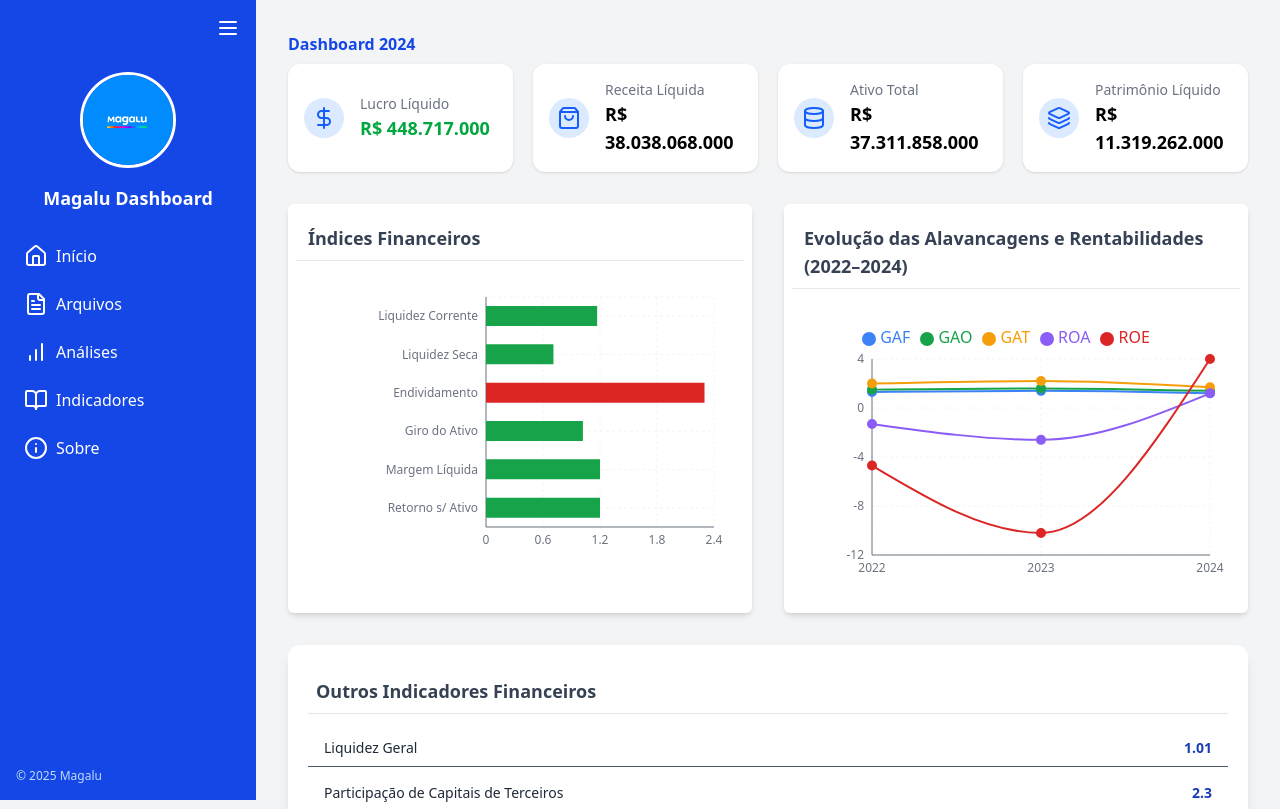
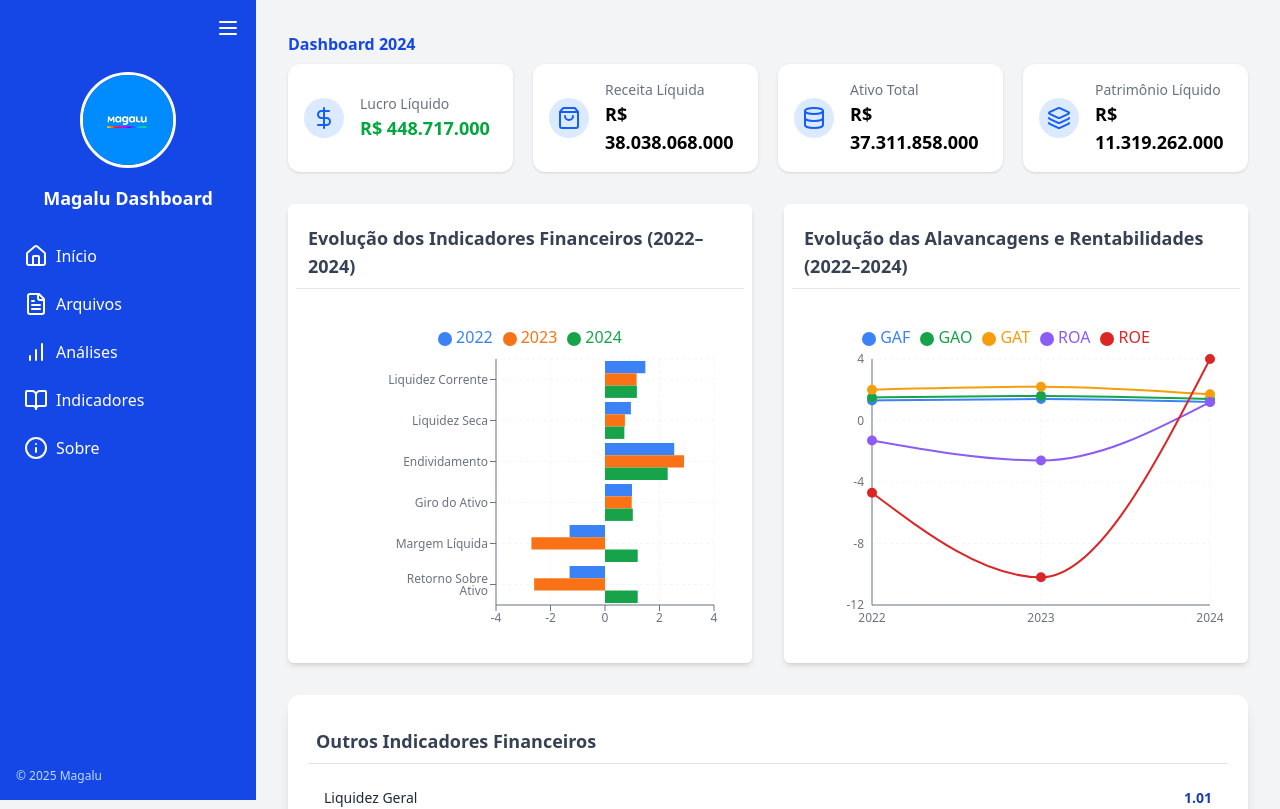
Before and after one commit to RicardoMorato/dashboard-contabil-magalu, a Next.js app: page /dashboard/2024 in a window 1280 px wide. Shown: the top 809 px of the page. Built offline with nearby package versions, Linux system fonts and the light colour scheme.

Commit message:
feat: adicionar tabela de evolução dos indicadores durante os 3 anos

```diff
--- a/src/components/FinanceIndicatorsChart.tsx
+++ b/src/components/FinanceIndicatorsChart.tsx
@@ -8,45 +8,77 @@
   YAxis,
   CartesianGrid,
   Tooltip,
+  Legend,
   ResponsiveContainer,
-  Cell,
 } from "recharts";
+
+const financeIndicatorsData = [
+  {
+    indicador: "Liquidez Corrente",
+    "2022": 1.48,
+    "2023": 1.16,
+    "2024": 1.17,
+  },
+  {
+    indicador: "Liquidez Seca",
+    "2022": 0.95,
+    "2023": 0.73,
+    "2024": 0.71,
+  },
+  {
+    indicador: "Endividamento",
+    "2022": 2.54,
+    "2023": 2.90,
+    "2024": 2.30,
+  },
+  {
+    indicador: "Giro do Ativo",
+    "2022": 0.99,
+    "2023": 0.98,
+    "2024": 1.02,
+  },
+  {
+    indicador: "Margem Líquida",
+    "2022": -1.3,
+    "2023": -2.7,
+    "2024": 1.2,
+  },
+  {
+    indicador: "Retorno Sobre Ativo",
+    "2022": -1.3,
+    "2023": -2.6,
+    "2024": 1.2,
+  },
+];
 
 interface FinanceIndicatorsChartProps {
   title?: string;
-  data: { name: string; valor: number }[];
 }
 
 const FinanceIndicatorsChart: React.FC<FinanceIndicatorsChartProps> = ({
-  title = "Índices Financeiros",
-  data,
+  title = "Evolução dos Indicadores Financeiros (2022–2024)",
 }) => {
   return (
     <div className="w-full max-w-3xl mx-auto p-2 bg-white rounded-md shadow-md">
-      <h2 className="text-lg font-semibold mb-4 pl-3 pt-3 pb-2 border-b border-gray-200 text-gray-700">{title}</h2>
-      <ResponsiveContainer width="100%" height={300}>
+      <h2 className="text-lg font-semibold mb-4 pl-3 pt-3 pb-2 border-b border-gray-200 text-gray-700">
+        {title}
+      </h2>
+      <ResponsiveContainer width="100%" height={350}>
         <BarChart
-          data={data}
+          data={financeIndicatorsData}
           layout="vertical"
-          margin={{ top: 20, right: 30, left: 50, bottom: 20 }}
+          margin={{ top: 20, right: 30, left: 60, bottom: 20 }}
         >
           <CartesianGrid strokeDasharray="3 3" stroke="#f3f4f6" />
-          <XAxis
-            type="number"
-            stroke="#6b7280"
-            fontSize={12}
-            tickLine={false}
-          />
+          <XAxis type="number" stroke="#6b7280" fontSize={12} />
           <YAxis
-            dataKey="name"
+            dataKey="indicador"
             type="category"
             stroke="#6b7280"
             fontSize={12}
             width={140}
-            tickLine={false}
           />
           <Tooltip
-            cursor={{ fill: "rgba(251 191 36 / 0.2)" }}
             contentStyle={{
               borderRadius: 8,
               borderColor: "#e5e7eb",
@@ -54,22 +86,16 @@
               fontSize: 13,
             }}
           />
-          <Bar dataKey="valor" radius={[0, 0, 0, 0]} barSize={20}>
-            {data.map((entry, index) => (
-              <Cell
-                key={`cell-${index}`}
-                fill={
-                  entry.valor <= 0 ||
-                  entry.name
-                    .toLowerCase()
-                    .normalize("NFD")
-                    .replace(/[\u0300-\u036f]/g, "") === "endividamento"
-                    ? "#dc2626"
-                    : "#16a34a"
-                }
-              />
-            ))}
-          </Bar>
+          <Legend
+            verticalAlign="top"
+            layout="horizontal"
+            align="center"
+            iconType="circle"
+            wrapperStyle={{ paddingBottom: 10 }}
+          />
+          <Bar dataKey="2022" fill="#3b82f6" barSize={18} name="2022" />
+          <Bar dataKey="2023" fill="#f97316" barSize={18} name="2023" />
+          <Bar dataKey="2024" fill="#16a34a" barSize={18} name="2024" />
         </BarChart>
       </ResponsiveContainer>
     </div>
--- a/src/components/FinanceLineChart.tsx
+++ b/src/components/FinanceLineChart.tsx
@@ -30,7 +30,7 @@
       <h2 className="text-lg font-semibold mb-4 pl-3 pt-3 pb-2 border-b border-gray-200 text-gray-700">
         {title}
       </h2>
-      <ResponsiveContainer width="100%" height={300}>
+      <ResponsiveContainer width="100%" height={350}>
         <LineChart
           data={financeTrendsData}
           margin={{ top: 20, right: 30, left: 20, bottom: 20 }}
```
